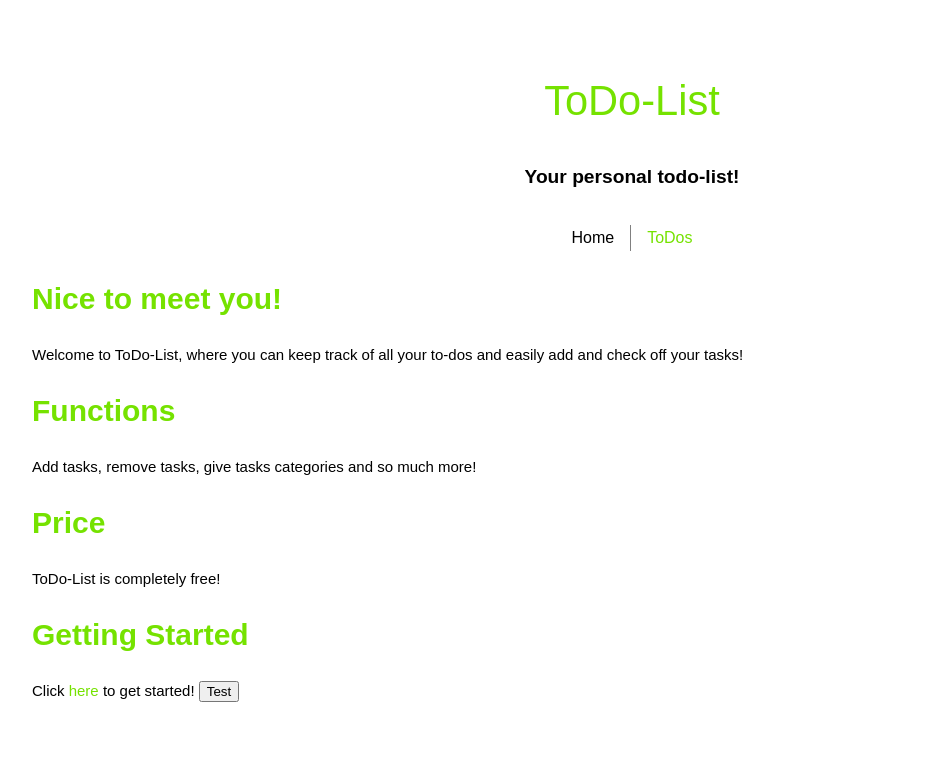
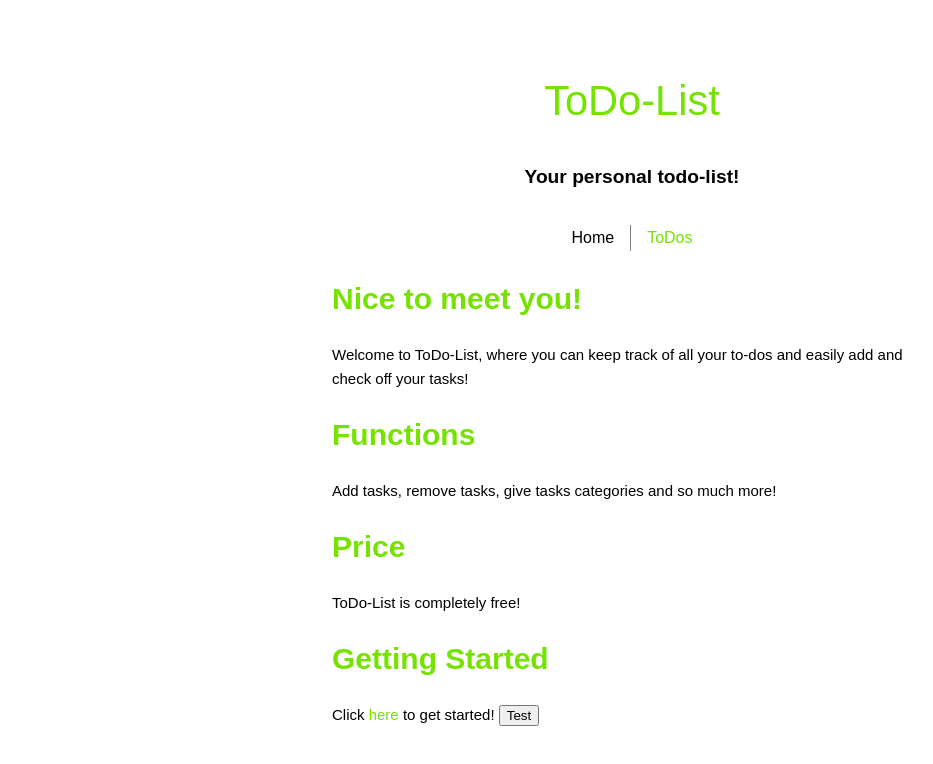
Before and after one commit to Kartoffi/todo-list, a Vue app: page / in a window 1280 px wide. Shown: the top 764 px of the page, without its empty margins (8-941 px from the left). Built offline with nearby package versions, Linux system fonts and the light colour scheme.

Commit message:
Change max-width to 600px for better looking in desktop-version

```diff
--- a/src/assets/main.css
+++ b/src/assets/main.css
@@ -5,7 +5,7 @@
 }
 
 #app {
-  max-width: 1280px;
+  max-width: 600px;
   margin: 0 auto;
   padding: 2rem;
   font-weight: normal;
```
